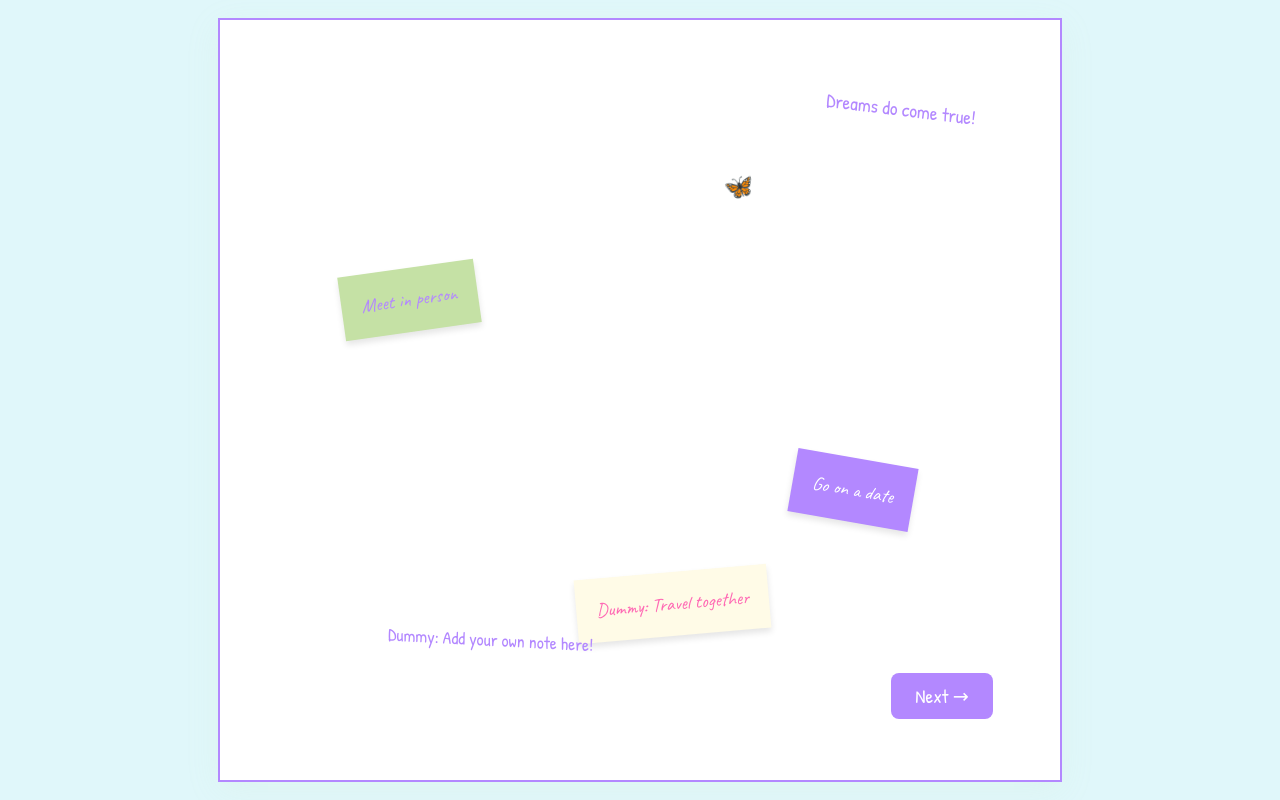
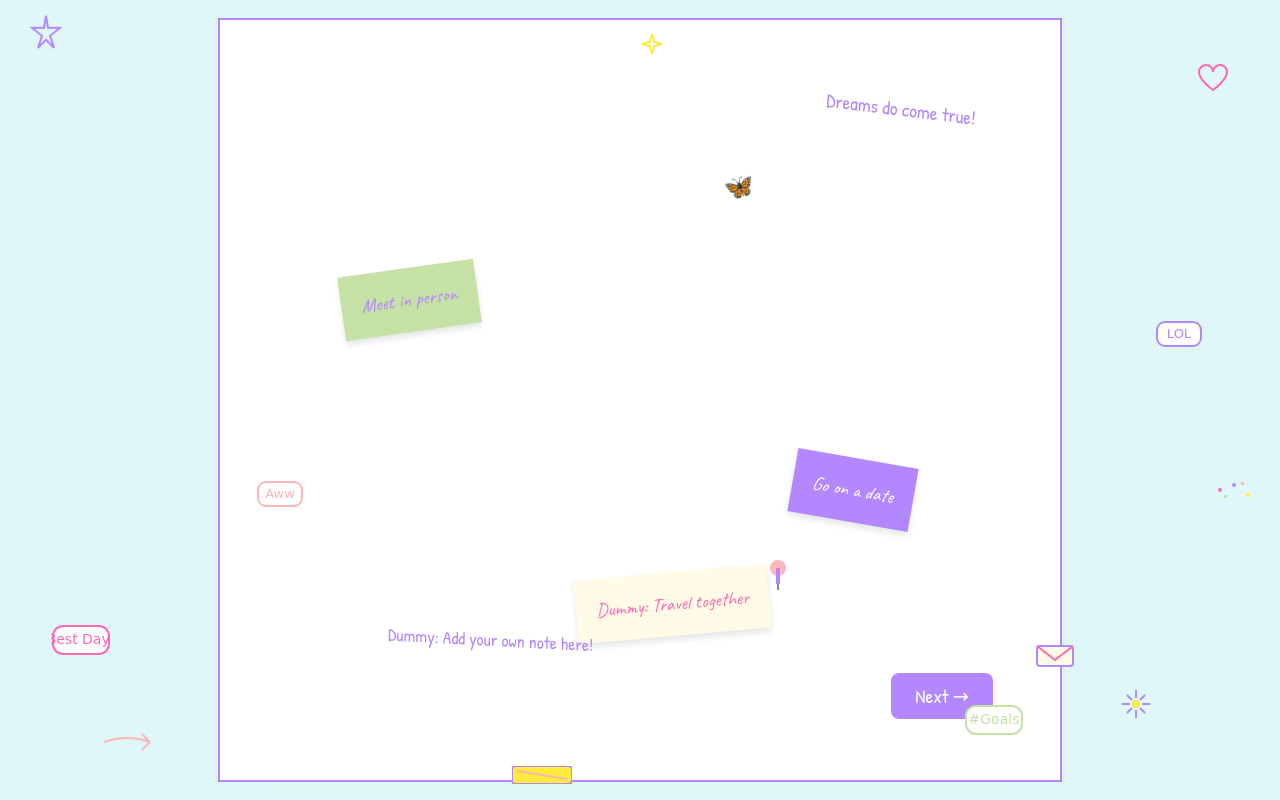
Before and after one commit to tatendacodespace/Scrapbook, a plain HTML site: page pages/dreams.html in a window 1280 px wide. Drawn offline with Linux system fonts and the light colour scheme.

Commit message:
Enhance doodle animations and layout in dreams and final pages

```diff
--- a/pages/dreams.html
+++ b/pages/dreams.html
@@ -7,11 +7,29 @@
     <link rel="stylesheet" href="../css/styles.css">
     <link href="https://fonts.googleapis.com/css2?family=Caveat&family=Patrick+Hand&display=swap" rel="stylesheet">
     <style>
-        .page { display: block !important; }
+        .page { display: block !important; position: relative; z-index: 1; }
+        .doodle { position: fixed; z-index: 2; pointer-events: auto; }
+        .bounce { animation: bounce 1.2s infinite alternate; }
+        @keyframes bounce { 0% { transform: translateY(0); } 100% { transform: translateY(-10px); } }
     </style>
 </head>
 <body style="background: #e0f7fa; overflow: hidden;">
-    <div class="page" style="box-shadow: 0 8px 32px rgba(197,225,165,0.10); border: 2px solid #b388ff; position: relative;">
+    <!-- Doodles and stickers outside the frame -->
+    <img src="../images/doodle-stars.svg" class="doodle bounce" style="left: 2vw; top: 2vh; width: 40px;">
+    <img src="../images/doodle-heart.svg" class="doodle" style="right: 4vw; top: 8vh; width: 32px;">
+    <img src="../images/doodle-arrow.svg" class="doodle" style="left: 8vw; bottom: 6vh; width: 50px;">
+    <img src="../images/doodle-flower.svg" class="doodle" style="right: 10vw; bottom: 10vh; width: 32px;">
+    <img src="../images/doodle-sparkle.svg" class="doodle" style="left: 50vw; top: 4vh; width: 24px;">
+    <img src="../images/doodle-confetti.svg" class="doodle" style="right: 2vw; top: 60vh; width: 40px;">
+    <img src="../images/doodle-sticker-bestday.svg" class="doodle" style="left: 4vw; bottom: 18vh; width: 60px;">
+    <img src="../images/doodle-sticker-lol.svg" class="doodle" style="right: 6vw; top: 40vh; width: 48px;">
+    <img src="../images/doodle-sticker-aww.svg" class="doodle" style="left: 20vw; top: 60vh; width: 48px;">
+    <img src="../images/doodle-sticker-goals.svg" class="doodle" style="right: 20vw; bottom: 8vh; width: 60px;">
+    <img src="../images/doodle-pin.svg" class="doodle" style="left: 60vw; top: 70vh; width: 20px;">
+    <img src="../images/doodle-envelope.svg" class="doodle" style="right: 16vw; top: 80vh; width: 40px; cursor:pointer;" onclick="alert('A message for you!')">
+    <img src="../images/doodle-washi.svg" class="doodle" style="left: 40vw; bottom: 2vh; width: 60px;">
+    <!-- Main frame -->
+    <div class="page" style="box-shadow: 0 8px 32px rgba(197,225,165,0.10); border: 2px solid #b388ff; position: relative; min-height: 90vh;">
         <div class="origami" onclick="alert('One day soon!')" style="position: absolute; left: 12%; top: 30%; transform: rotate(-8deg); background: #c5e1a5; color: #b388ff;">Meet in person</div>
         <div class="origami" onclick="alert('It will be magical!')" style="position: absolute; right: 15%; top: 55%; transform: rotate(10deg); background: #b388ff; color: #fff;">Go on a date</div>
         <div class="origami" onclick="alert('Dummy: Add your own dream!')" style="position: absolute; left: 40%; top: 70%; transform: rotate(-5deg); background: #fffbe7; color: #ff69b4;">Dummy: Travel together</div>
```
Also changed, not shown: pages/final.html (+20 -2 lines).
